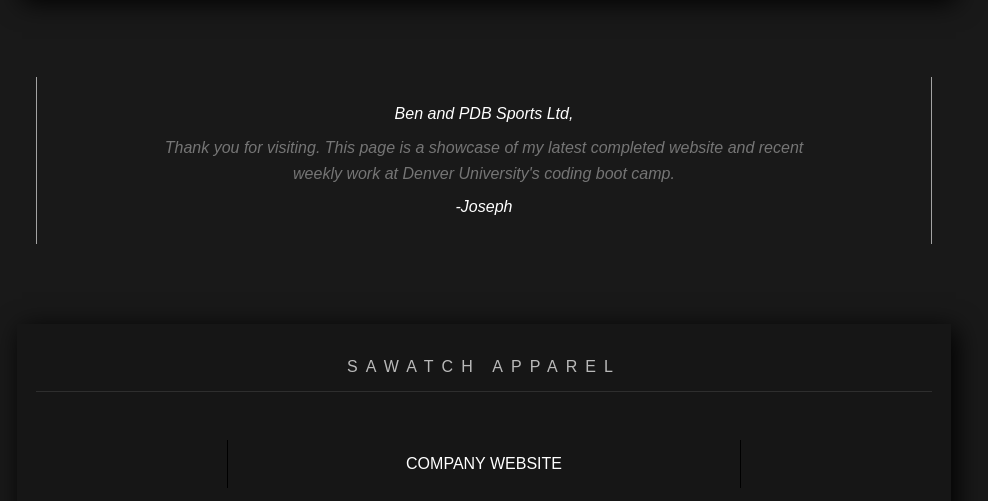
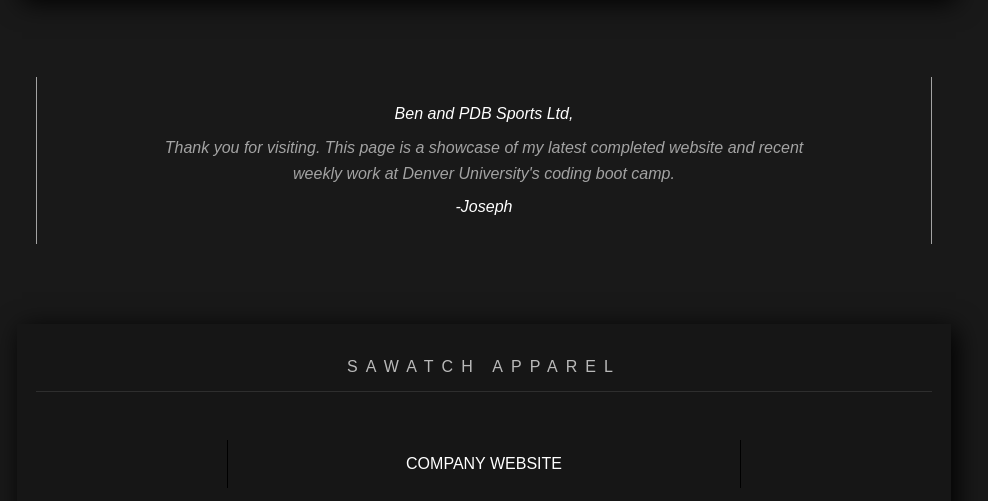
Before and after one commit to joey2262/broncos, a plain HTML site: page index.html in a window 1280 px wide. Shown: the part 233-734 px from the top of the page, without its empty margins (156-1144 px from the left). Drawn offline with nearby package versions, Linux system fonts and the light colour scheme; a web font is replaced by a local one.

Commit message:
5.17.18 - 3

```diff
--- a/assets/css/style.css
+++ b/assets/css/style.css
@@ -93,7 +93,7 @@
 p{
     line-height: 1.6rem;
     font-family: sans-serif;
-    color: rgba(255,255,255,.4);
+    color: rgba(255,255,255,.6);
     font-weight: 100;
     padding: 1rem 7rem;
     text-align: center;
```
